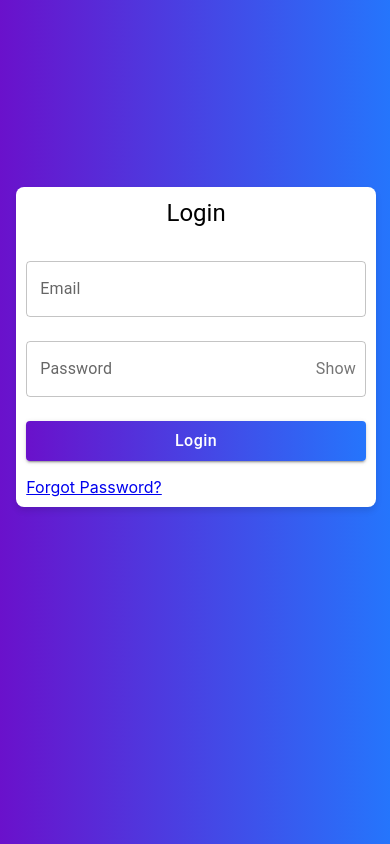
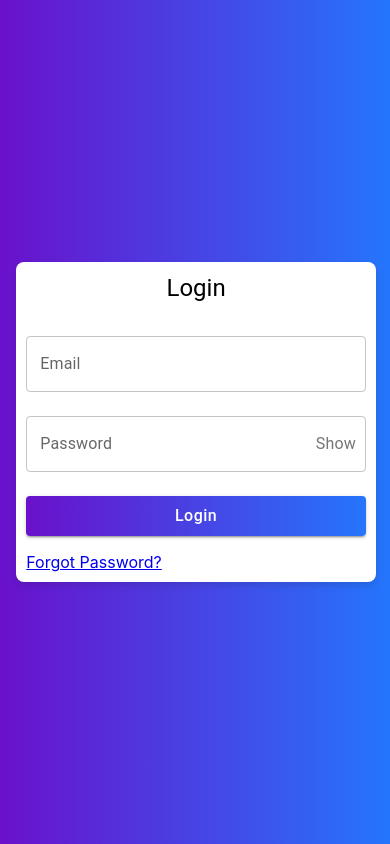
Before and after one commit to mianzainch000/important-links-frontend, a React (Create React App) app: page / in a window 390 px wide. Built offline with nearby package versions, Linux system fonts and the light colour scheme.

Commit message:
card margin top remove

```diff
--- a/src/App.css
+++ b/src/App.css
@@ -33,7 +33,6 @@
   .card {
     max-width: 95%;
     padding: 10px;
-    margin-top: -150px;
   }
 }
 
```
